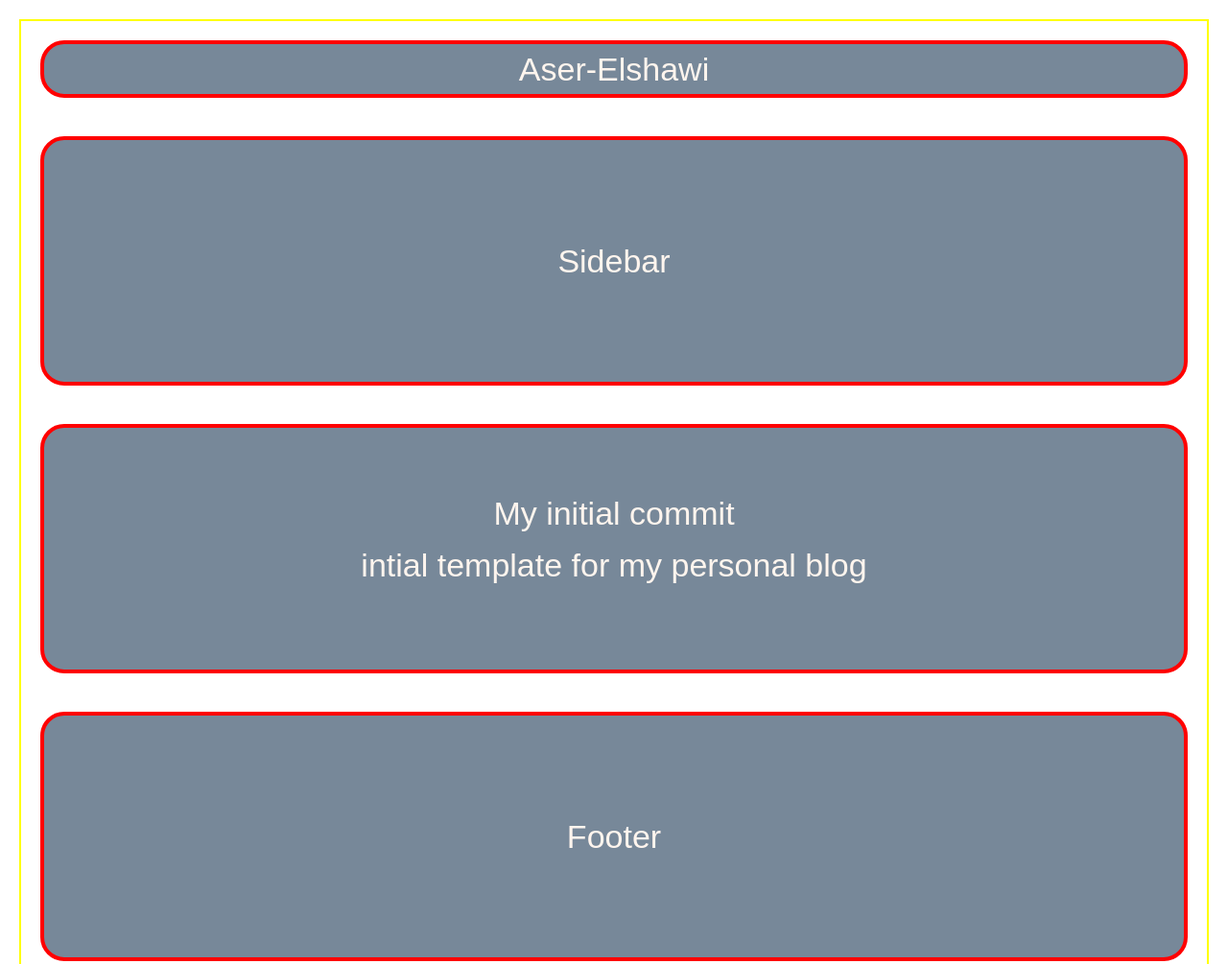
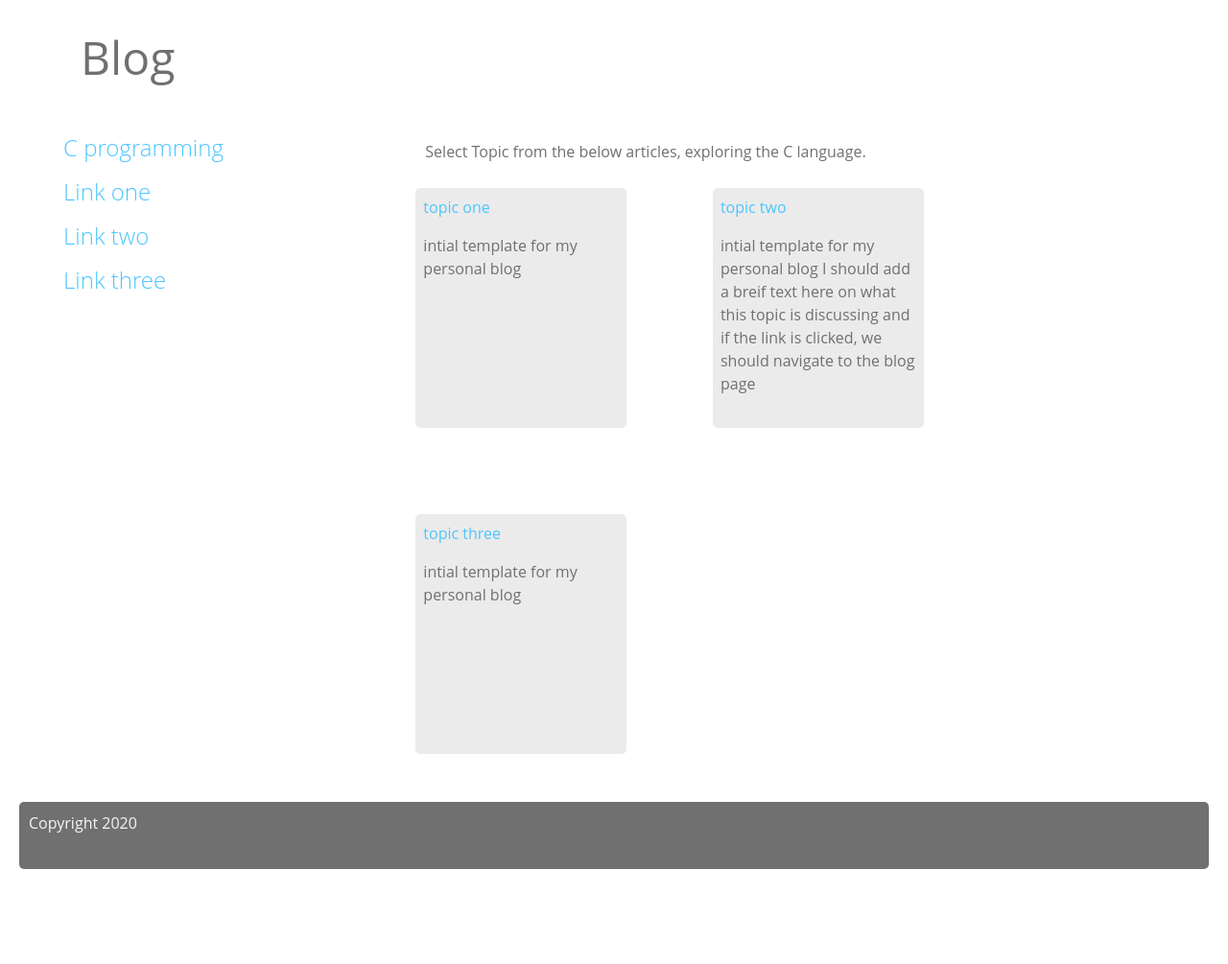
Before and after one commit to Aser-Elshawi/aser-elshawi.github.io, a plain HTML site: page index.html in a window 1280 px wide. Shown: the top 1005 px of the page at 96% size. After the commit the page ends 906 px from the top, so only its background shows below. Drawn offline with Linux system fonts and the light colour scheme.

Commit message:
feat: Laying out main structure of the main website page

```diff
--- a/CSS/main.css
+++ b/CSS/main.css
@@ -1,46 +1,138 @@
 @import url("reset.css");
-
+html{
+    height: 100%;
+}
+body{
+    font-size: 16px;
+    font-style: normal;
+    font-variant-ligatures: normal;
+    font-variant-caps: normal;
+    font-variant-numeric: normal;
+    font-variant-east-asian: normal;
+    font-weight: normal;
+    font-stretch: normal;
+    font-size: 1em;
+    line-height: 1.5;
+    font-family: "Open Sans", "Helvetica Neue Light", "Helvetica Neue", Helvetica, Arial, sans-serif;
+    color:rgb(112, 112, 112);
+    height: inherit;
+}
 .container{
     display:grid;
-    margin: 20px;
-    border: solid 2px yellow;
-    grid-template-columns: repeat(6,1fr);
-    grid-template-rows: 100px;
-    grid-auto-rows:  minmax(300px,auto);
-    grid-template-areas:    "hd hd hd hd hd hd"
-                            "sb sb sb sb sb sb"
-                            "mn mn mn mn mn mn"
+    grid-template-columns: 2fr repeat(4,1fr);
+    grid-template-rows:  auto auto 1fr auto;
+    grid-template-areas:    "bl  .  .  .  .  ."
+                            "sb hd2 hd2 hd2 hd2 hd2"
+                            "sb mn mn mn mn mn"
                             "ft ft ft ft ft ft";
+    height: 100%;
+    padding-left:20px;
+    padding-right:20px;
 }
 .box{
-    display: flex;
-    flex-direction: column;
-    border: solid 4px red;
-    font-family: Arial, Helvetica, sans-serif;
-    color: seashell;
-    background-color: lightslategray;
-    font-size: 34px;
-    justify-content: center;
-    align-items: center;
-    margin:20px;
-    padding: 20px;
-    border-radius: 25px;
+   /* border: solid 4px red;
+   font-family: "Comic Sans MS", cursive, sans-serif;
+    border-radius: 25px;*/
 }
-.header{
-    display: flex;
-    flex-direction: row;
-    grid-area:hd;
+.blog{
+    grid-area: bl;
+    font-size:3em;
+    padding-left:4rem;
+    padding-top:1.5rem;
+    padding-bottom:1.5rem;
+}
 
+.header2{
+    grid-area:hd2;
+    padding:10px;
 }
 .sidebar{
     grid-area: sb;
+    display: flex;
+    flex-direction: column;
+    justify-content: flex-start;
+    align-items: flex-start;
+    margin-left:30px;
+    padding: 1rem;
+
 }
 .content{
-    grid-area: mn;
+    grid-area:mn;
+    display: grid;
+    grid-template-columns: repeat(auto-fit,220px);
+    grid-auto-rows: minmax(250px,auto);
+    grid-auto-flow: row;
+    grid-gap: 7vw;
+    margin-bottom: 50px;
+    width: inherit;
+    max-width: inherit;
+    /*overflow: auto;*/
+    /*border: solid 4px red;*/
 }
+.blog-content{
+    display:flex;
+    flex-direction: column;
+    flex-wrap: wrap;
+    border-radius: 5px;
+    min-height: 0;  /* NEW */
+    min-width: 0;   /* NEW; needed for Firefox */
+    padding:0.5rem;
+    flex-basis: 25%;
+    background-color: rgb(235, 235, 235);
+
+}
+/*
+.content{
+    grid-area:mn;
+    display: flex;
+    flex-direction: row;
+    flex-wrap: wrap;
+    justify-content: space-between;
+    border: solid 4px red;
+}
+.blog-content{
+    display:flex;
+    flex-direction: column;
+    flex-wrap: wrap;
+    min-height: 200px;
+    min-width: 300px;
+    border-radius: 5px;
+
+    margin-bottom: 20px;
+    padding:0.5rem;
+    flex-basis: 25%;
+    background-color: rgb(235, 235, 235);
+
+}
+*/
 .footer{
     grid-area: ft;
+    height: 50px;
+    background-color: rgb(112, 112, 112);;
+    color:whitesmoke;
+    border-radius: 5px;
+    padding:10px;
+}
+
+.item-heading{
+    font-size: 1.5em;
+    font-weight: 300;
+    margin-bottom:10px;
 }
 p{
-    margin: 20px;
+    display: block;
+    margin-block-start: 1em;
+    margin-block-end: 1em;
+    margin-inline-start: 0px;
+    margin-inline-end: 0px;
 }
+h1{
+
+}
+h2{
+    color: #4bc6ff ;
+}
+.blog-link{
+    text-decoration: none;
+    color: inherit ;
+}
--- a/index.html
+++ b/index.html
@@ -12,12 +12,45 @@
 
   <body>
   <div class = "container">
-    <div class="header box"><h1>Aser-Elshawi</h1></div>
-    <div class="sidebar box">Sidebar</div>
+    <div class="blog box"><h1>Blog</h1></h1></div>
+    <div class="header2 box">
+      <p>Select Topic from the below articles, exploring the C language.</p>
+    </div>
+    <div class="sidebar box">
+      <h2 class="item-heading">C programming</h2>
+      <h2 class="item-heading"><a class="blog-link"href="blogs\pointers.html">Link one</a></h2>
+      <h2 class="item-heading"><a class="blog-link"href="blogs\pointers.html">Link two</a></h2>
+      <h2 class="item-heading"><a class="blog-link"href="blogs\pointers.html">Link three</a></h2>
+    </div>
     <div class="content box">
-      <h1>My initial commit</h1>
-      <p>intial template for my personal blog</p></div>
-    <div class="footer box">Footer</div>
+      <div class="blog-content">
+        <h2>topic one</h2>
+        <p>intial template for my personal blog</p>
+      </div>
+      <div class="blog-content">
+        <h2 >topic two</h2>
+        <p>intial template for my personal blog I should add a
+          breif text here on what this topic is discussing and
+          if the link is clicked, we should navigate to the blog
+          page
+        </p>
+      </div>
+      <div class="blog-content">
+        <h2 >topic three</h2>
+        <p>intial template for my personal blog</p>
+      </div>
+      <!--
+      <div class="blog-content">
+        <h2 >topic three</h2>
+        <p>intial template for my personal blog</p>
+      </div>
+      <div class="blog-content">
+        <h2 >topic three</h2>
+        <p>intial template for my personal blog</p>
+      </div>
+      -->
+    </div>
+    <div class="footer box">Copyright 2020</div>
   </div>
   </body>
 </html>
```
Also changed, not shown: blogs/pointers.html (added, +18 -0 lines).
